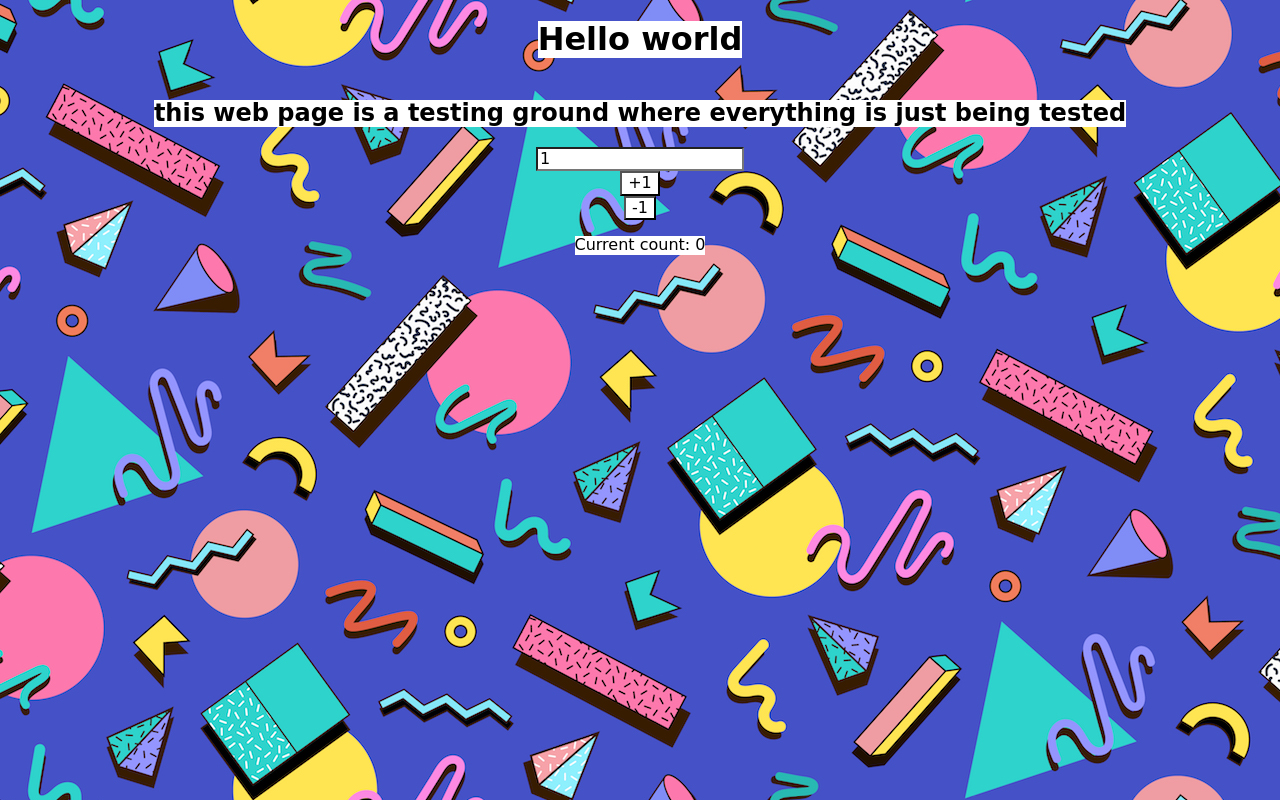
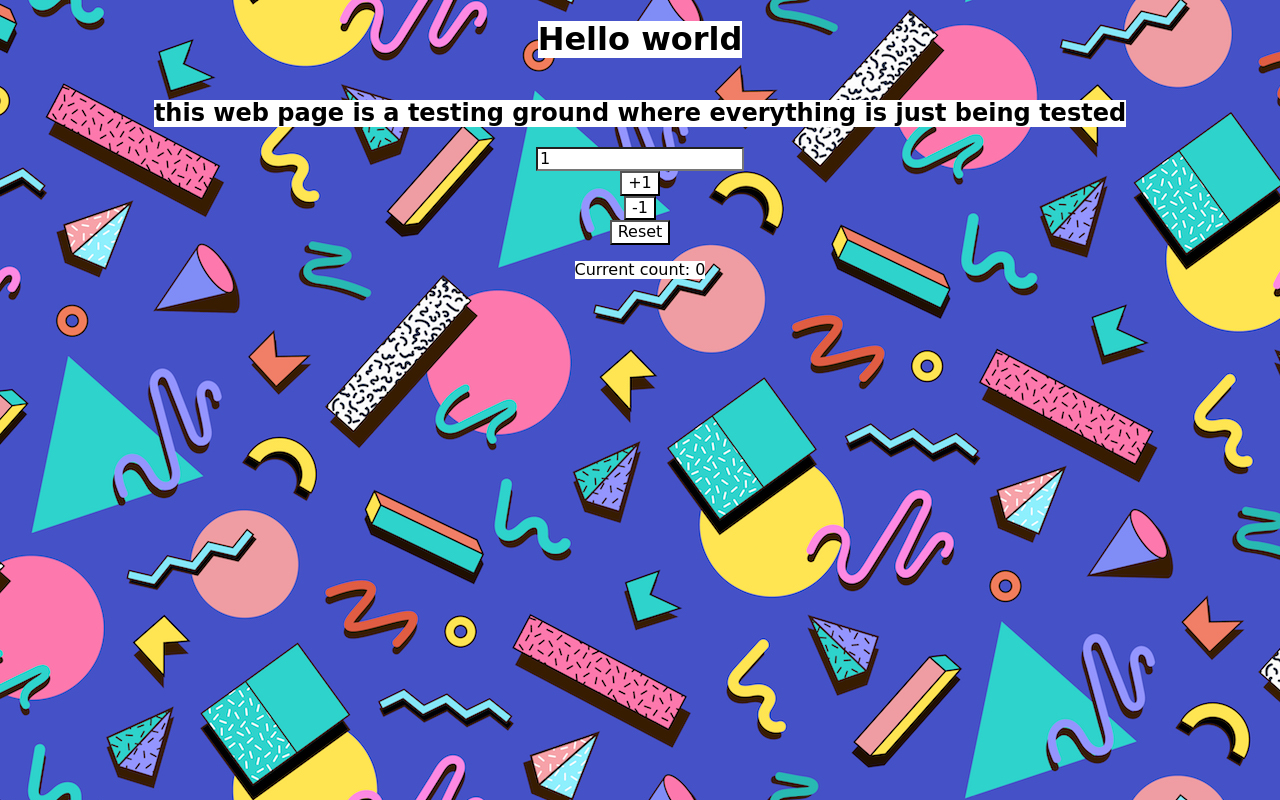
Before and after one commit to tsepakme/aiusha, a React (Vite) app: page / in a window 1280 px wide. Built offline with nearby package versions, Linux system fonts and the light colour scheme.

Commit message:
Add reset functionality to counter in App component

```diff
--- a/src/App.tsx
+++ b/src/App.tsx
@@ -8,6 +8,7 @@ function App() {
   const handleIncrease = () => {
     setCount(count + increment);
   };
+
   const handleDecrease = () => {
     setCount(count - increment);
   };
@@ -16,14 +17,19 @@ function App() {
     setIncrement(Number(event.target.value));
   };
 
+  const handleReset = () => {
+    setCount(0);
+  };
+
   return (
     <>
       <div className='greeting'>
         <h1>Hello world</h1>
         <h2>this web page is a testing ground where everything is just being tested</h2>
-        <input type='number' placeholder='increase/decrease by' value={increment}  onChange={handleIncrementChange}/>
+        <input type='number' placeholder='increase/decrease by' value={increment} onChange={handleIncrementChange} />
         <button onClick={handleIncrease}>+{increment}</button>
         <button onClick={handleDecrease}>-{increment}</button>
+        <button onClick={handleReset}>Reset</button>
         <p>Current count: {count}</p>
       </div>
     </>
```
